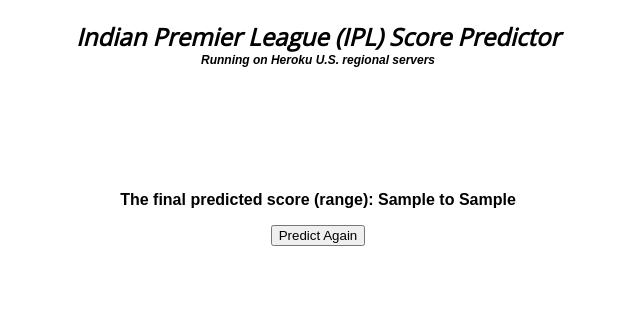
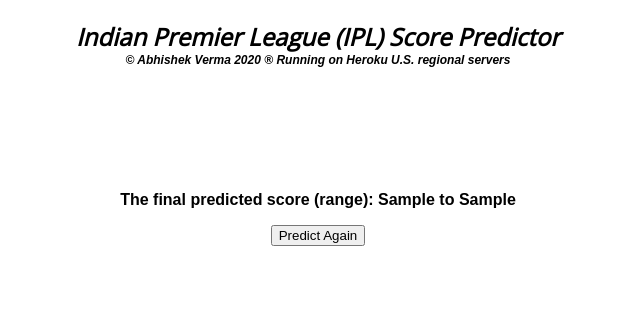
Before and after one commit to abhishekverma1997/IPL_Score_Prediction, a Flask app: template templates/result2.html in a window 1440 px wide; the page is wider, and only the part inside the window is pictured. Shown: the top 335 px of that part, without its empty margins (402-1042 px from the left). Run offline with Flask 2, Linux system fonts and the light colour scheme; the template is opened without the code that fills it: most values are stand-ins (such as "Sample title", 1, 10 or a date in 2020); parts of the project's set-up code (start-up, migrations or seed data) failed here and were passed over; some libraries are stand-ins or nearby versions.

Commit message:
Update result2.html

```diff
--- a/templates/result2.html
+++ b/templates/result2.html
@@ -16,7 +16,7 @@
     	<div class="container">
             <h2 class='container-heading'><span class="heading_second">Indian Premier League (IPL) Score Predictor</span></h2>
             <div class='description'>
-		    <p><b>Running on Heroku U.S. regional servers</b></p>
+		    <p><b>&copy Abhishek Verma 2020 &reg Running on Heroku U.S. regional servers</b></p>
     		</div>
     	</div>
 
```
